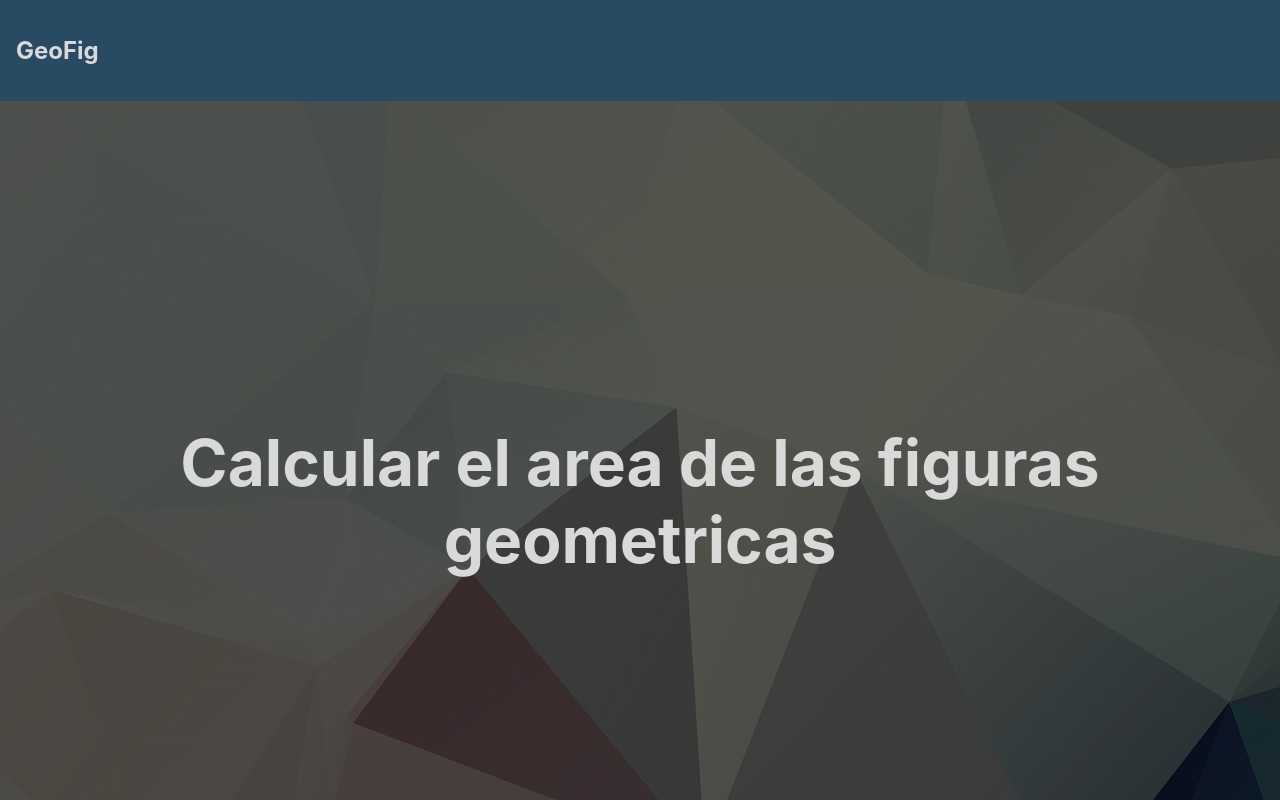
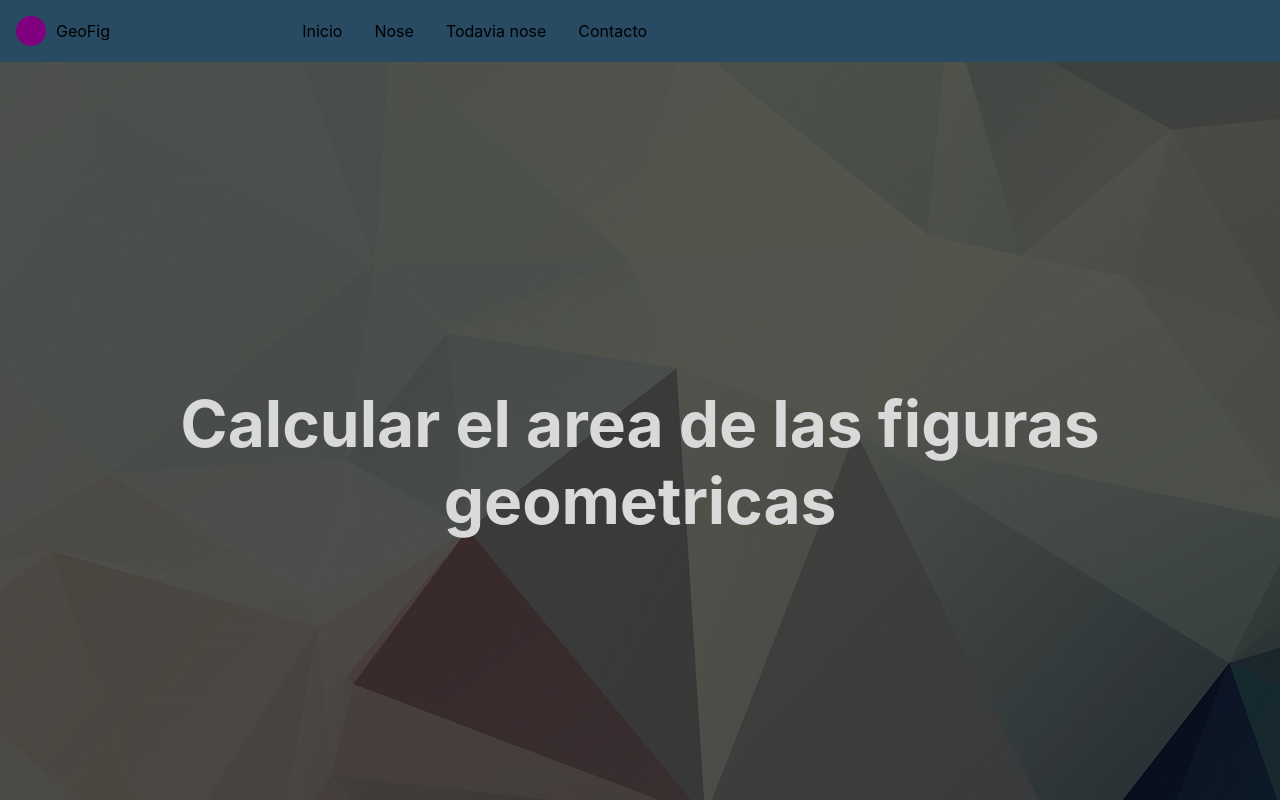
Before and after one commit to KeuryLendof/GeoFig, a React (Create React App) app: page / in a window 1280 px wide. Shown: the top 800 px of the page. Built offline with nearby package versions, Linux system fonts and the light colour scheme.

Commit message:
header 50% y mas

```diff
--- a/src/App.css
+++ b/src/App.css
@@ -1,4 +1,83 @@
+/*Header*/
 
+.contenedorHeader{
+  /* padding: 1rem; */
+  background: #284b63;
+}
+
+header{
+  display: flex;
+  justify-content: space-between;
+  padding: 16px;
+  max-width: 1024px;
+}
+
+header ul{
+  list-style: none;
+  padding: 0%;
+  margin: 0%;
+  display: flex;
+  flex-direction: column;
+}
+header ul li a{
+  padding: 0 16px;
+}
+header p{
+  margin: 0%;
+}
+
+
+.logo{
+  display: flex;
+  align-items: center;
+}
+
+nav{
+  position: fixed;
+  background: tomato;
+  display: flex;
+  align-items: center;
+  top: 0;
+  left: 0;
+  transform: translateX(-100%);
+}
+
+
+.circulo{
+  width: 30px;
+  height: 30px;
+  background: purple;
+  border-radius: 50%;
+  margin-right: 10px;
+}
+
+.boton{
+  /* background: none;
+  border: none; */
+}
+.boton .linea{
+  height: 4px;
+  width: 20px;
+  background: #000;
+  margin: 5px 0;
+}
+
+@media (min-width: 768px){
+  .boton{
+    display: none;
+  }
+  nav{
+    display: flex;
+    align-items: center;
+    background: #284b63;
+    position: inherit;
+  }
+  header ul{
+    flex-direction: row;
+  }
+}
+
+/*Fin header*/
 
 
 .titulares{
--- a/src/componentes/Header.js
+++ b/src/componentes/Header.js
@@ -1,12 +1,30 @@
 import "../App.css"
 
 
-const Header =()=>{
+function Header(){
 
     return(
-        <div>
-            <header className="titulares">
-                <h2>GeoFig</h2>
+        <div className="contenedorHeader">
+            <header>
+                <div className="logo">
+                    <div className="circulo">
+
+                    </div>
+                    <p>GeoFig</p>
+                </div>
+                <nav>
+                    <ul>
+                        <li><a>Inicio</a></li>
+                        <li><a>Nose</a></li>
+                        <li><a>Todavia nose</a></li>
+                        <li><a>Contacto</a></li>
+                    </ul>
+                </nav>
+                <button className="boton">
+                    <div className="linea"></div>
+                    <div className="linea"></div>
+                    <div className="linea"></div>
+                </button>
             </header>
         </div>
     )
--- a/src/index.css
+++ b/src/index.css
@@ -1,8 +1,8 @@
 body {
-  margin: 0;
+  margin: 0%;
+  padding: 0%;
   display: flex;
   flex-direction: column;
-  min-height: 100vh;
   font-family: -apple-system, BlinkMacSystemFont, 'Segoe UI', 'Roboto', 'Oxygen',
     'Ubuntu', 'Cantarell', 'Fira Sans', 'Droid Sans', 'Helvetica Neue',
     sans-serif;
```
